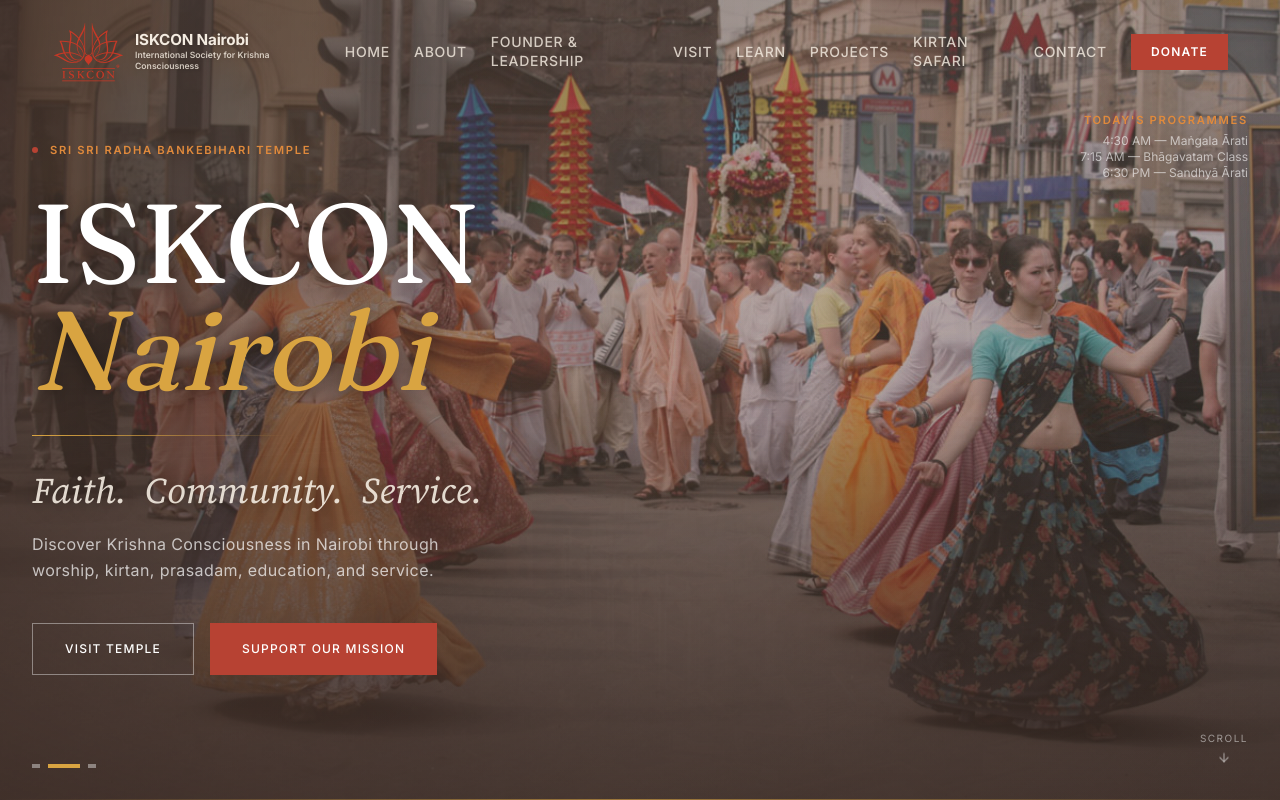
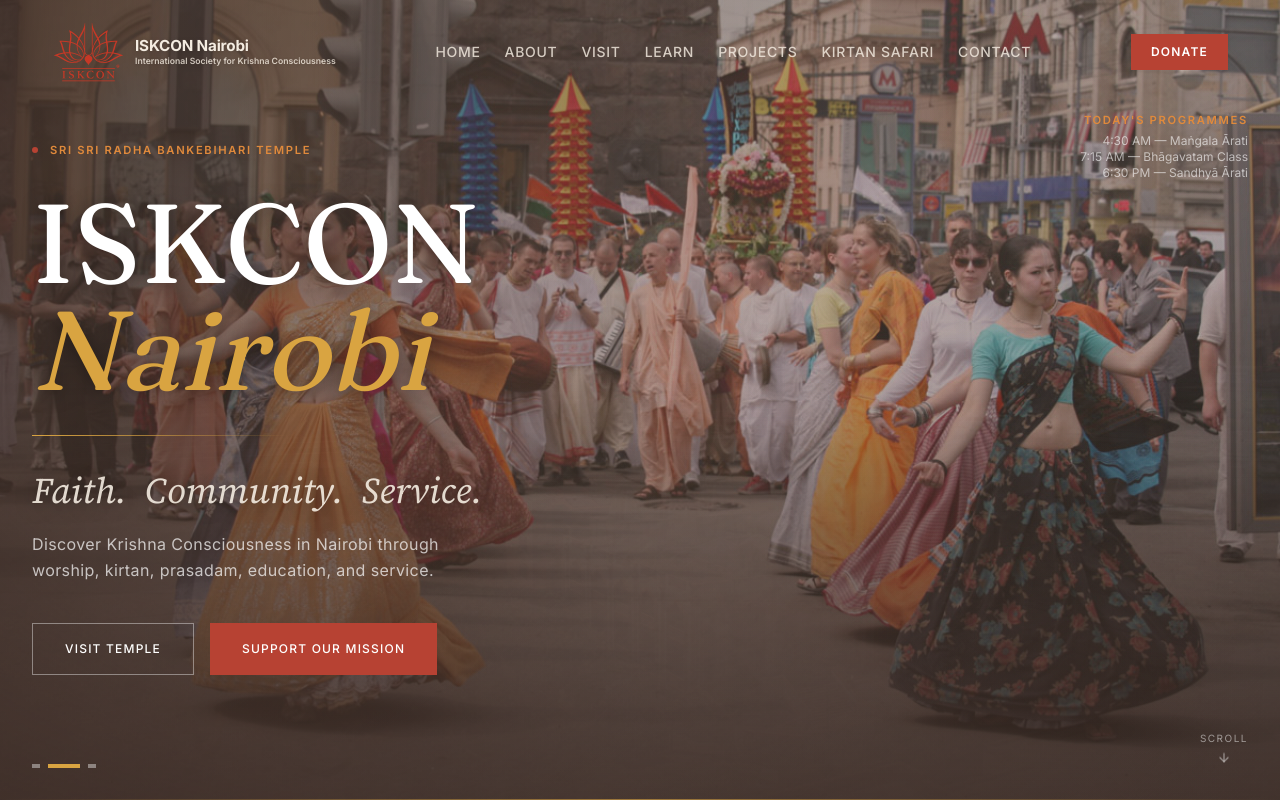
Before and after one commit to mongaremanfredo/iskcon-nairobi, a Next.js app: page / in a window 1280 px wide. Shown: the top 800 px of the page. Built offline with nearby package versions, Linux system fonts and the light colour scheme.

Commit message:
Remove founder leadership from primary nav

```diff
--- a/src/components/layout/Navigation.tsx
+++ b/src/components/layout/Navigation.tsx
@@ -11,7 +11,6 @@ import BrandLogo from "@/components/ui/BrandLogo";
 const primaryNavigation = [
   { label: "Home", href: "/" },
   { label: "About", href: "/about" },
-  { label: "Founder & Leadership", href: "/#guidance-vision" },
   { label: "Visit", href: "/visit" },
   { label: "Learn", href: "/learn" },
   { label: "Projects", href: "/projects" },
```
